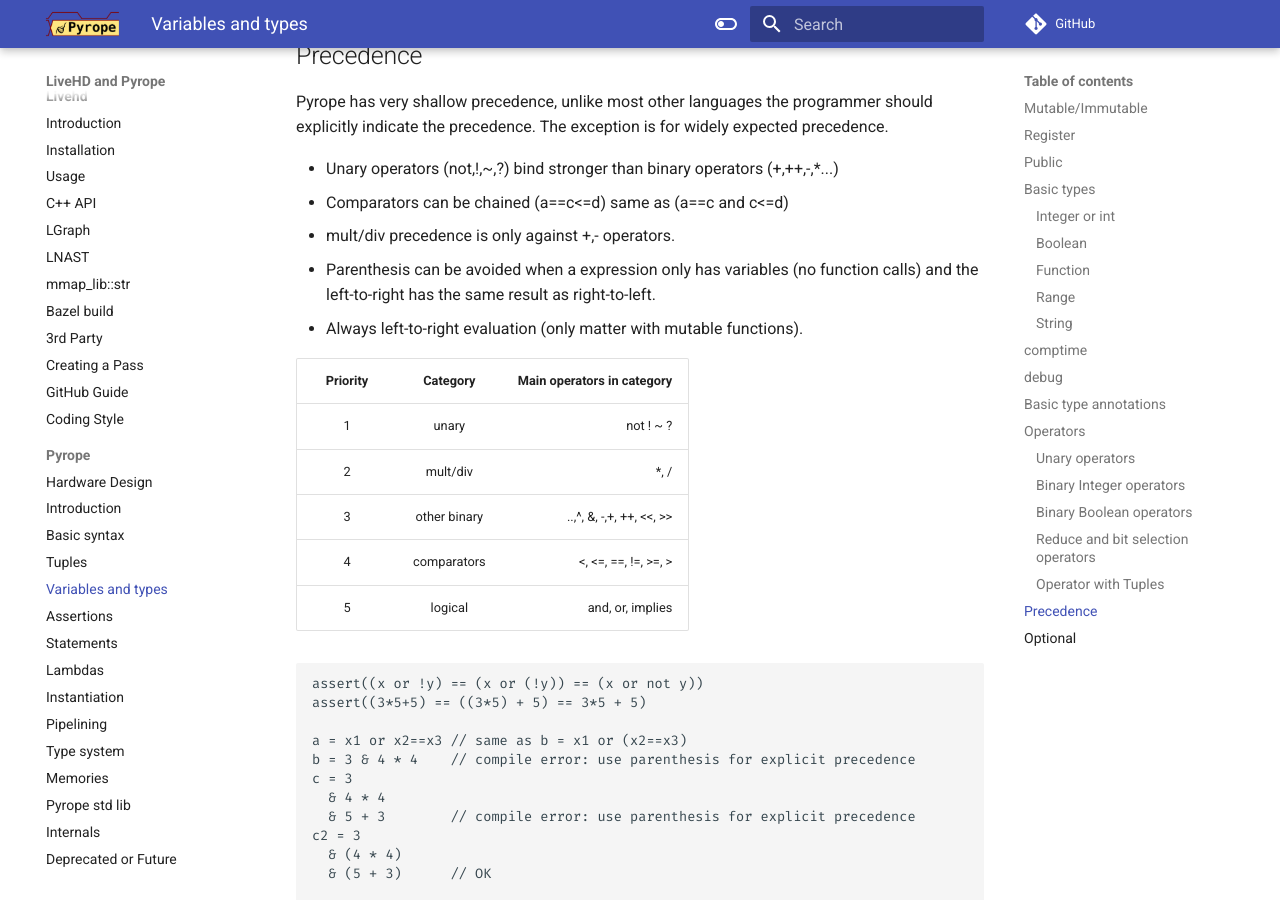
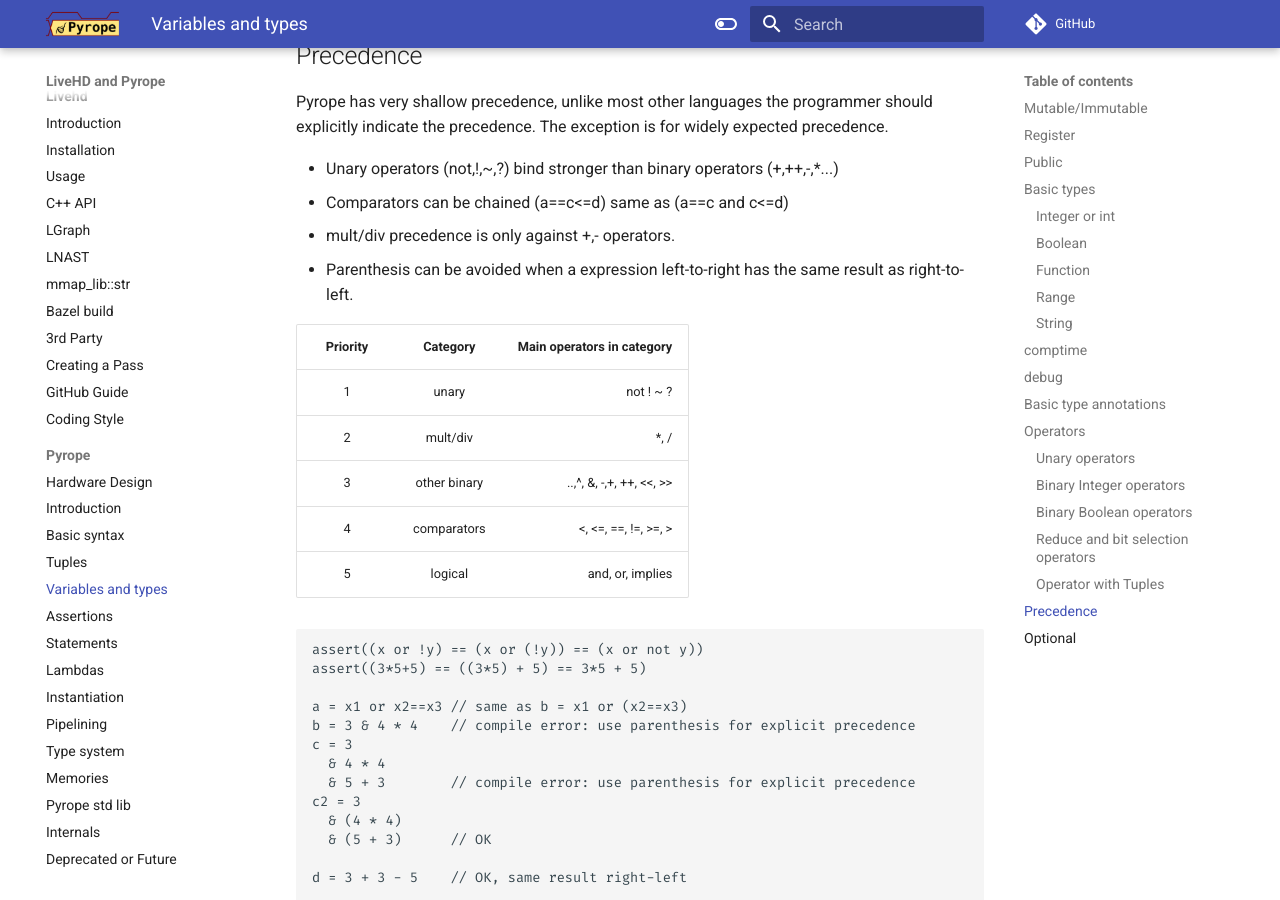
Before and after one commit to masc-ucsc/docs, an MkDocs documentation site: the page built from docs/pyrope/04-variables.md, in a window 1280 px wide and 900 px high, scrolled down 10221 px. Built offline with MkDocs 1.6.1 and Material for MkDocs 9.7.7, drawn with Linux system fonts in a browser that asks for light colours; comment, search, counter and statistics services are not loaded.

Commit message:
expr simplification due to fun/proc constrains

```diff
--- a/docs/pyrope/04-variables.md
+++ b/docs/pyrope/04-variables.md
@@ -505,9 +505,8 @@
 * Unary operators (not,!,~,?) bind stronger than binary operators (+,++,-,*...)
 * Comparators can be chained (a==c<=d) same as (a==c and c<=d)
 * mult/div precedence is only against +,- operators.
-* Parenthesis can be avoided when a expression only has variables (no function
-  calls) and the left-to-right has the same result as right-to-left.
-* Always left-to-right evaluation (only matter with mutable functions).
+* Parenthesis can be avoided when a expression left-to-right has the same
+  result as right-to-left.
 
 | Priority | Category | Main operators in category |
 |:-----------:|:-----------:|-------------:|
```
Also changed, not shown: docs/pyrope/10-internals.md (+1 -1 lines).
